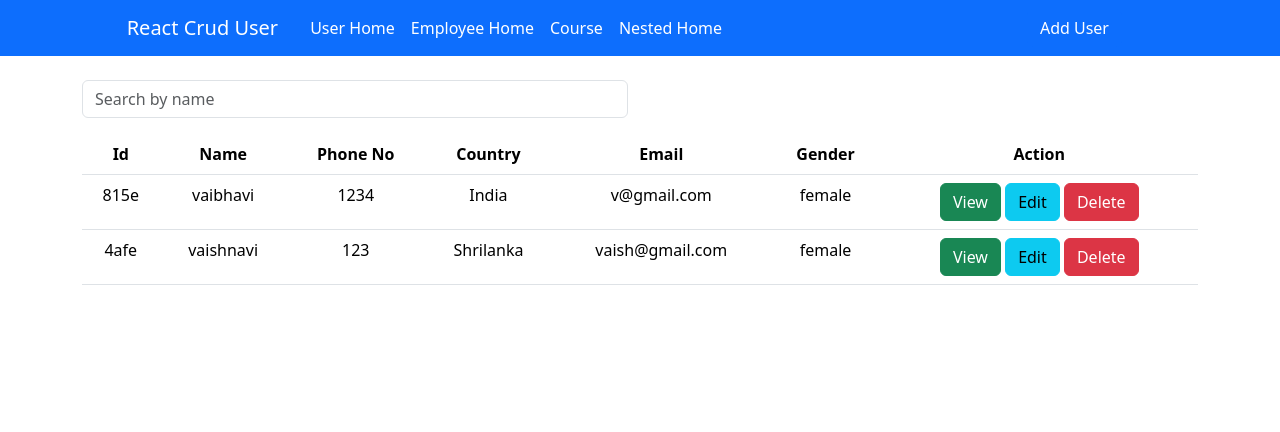
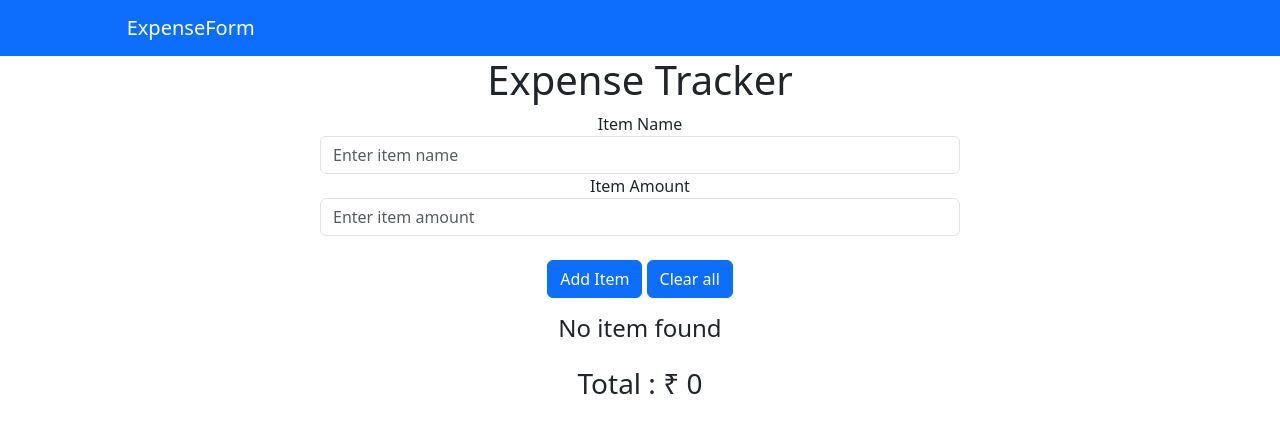
Before and after one commit to Vaibhavi7499/react-crud-user, a React (Create React App) app: page / in a window 1280 px wide. Shown: the top 432 px of the page. Built offline with nearby package versions, Linux system fonts and the light colour scheme; data requests are answered from the project's data file.

Commit message:
Expense tracker

```diff
--- a/src/App.js
+++ b/src/App.js
@@ -18,6 +18,9 @@ import React from "react";
 import Todo from "./Todo";
 import CssPractise from "./components/CssPractise";
 import { Suspense } from "react";
+import ExpenseForm from "./expenseTracker/ExpenseForm";
+import ExpenseList from "./expenseTracker/ExpenseList";
+import ExpensePrice from "./expenseTracker/ExpensePrice";
 
 let Home = React.lazy(() => import("./components/Home"));
 let About = React.lazy(() => import("./components/About"));
@@ -35,7 +38,7 @@ let NestedAbout = React.lazy(() => import("./components/NestedAbout"));
 function App() {
   return (
     <div className="App">
-      <BrowserRouter>
+      {/* <BrowserRouter>
         <Layout />
         <Suspense fallback={<div>Loading....</div>}>
           <Routes>
@@ -57,6 +60,13 @@ function App() {
             </Route>
           </Routes>
         </Suspense>
+      </BrowserRouter> */}
+      <BrowserRouter>
+      <Layout/>
+      <Routes>
+        <Route path="/" element={<ExpenseForm/>}/>
+
+      </Routes>
       </BrowserRouter>
     </div>
     // <CssPractise></CssPractise>
--- a/src/components/Home.jsx
+++ b/src/components/Home.jsx
@@ -60,6 +60,7 @@ function Home() {
 
   return (
     <div class="container mt-4">
+      <h1>kishor phawade</h1>
       <div class="row mb-3">
         <div class="col-md-6">
           <div class="input-group">
--- a/src/components/Layout.jsx
+++ b/src/components/Layout.jsx
@@ -19,7 +19,7 @@ function Layout() {
         <div className="container-fluid col-md-10">
           <div className="collapse navbar-collapse" id="navbarNav">
             <ul className="navbar-nav">
-              <li className="nav-item">
+              {/* <li className="nav-item">
                 <Link className="nav-link navbar-brand" to="/">
                   React Crud User
                 </Link>
@@ -44,10 +44,16 @@ function Layout() {
                 <Link className="nav-link active" to="/nestedhome">
                   Nested Home
                 </Link>
+              </li> */}
+              <li className="nav-item">
+                <Link className="nav-link navbar-brand" to="/">
+                  ExpenseForm
+                </Link>
               </li>
+
             </ul>
           </div>
-          <div className="col-md-2">
+          {/* <div className="col-md-2">
             <button className="btn btn-primary" onClick={navigateToPath}>
               {location?.pathname === "/emphome"
                 ? "Add Employee"
@@ -55,7 +61,7 @@ function Layout() {
                 ? "Add User"
                 : ""}
             </button>
-          </div>
+          </div> */}
         </div>
       </nav>
     </div>
--- /dev/null
+++ b/src/expenseTracker/ExpenseForm.jsx
@@ -0,0 +1,65 @@
+import React, { useState } from "react";
+import ExpenseList from "./ExpenseList";
+import ExpensePrice from "./ExpensePrice";
+
+const ExpenseForm = () => {
+  let [itemName, setItemName] = useState("");
+  let [itemAmount, setItemAmount] = useState("");
+  let [expense, setExpense] = useState([]);
+
+  //console.log(itemName,itemAmount)
+
+  let addItem = () => {
+    if (itemName === "" || itemAmount === "") {
+      alert("Please enter the datails....");
+    } else {
+      setExpense([...expense, { name: itemName, amount: itemAmount }]);
+      setItemName("");
+      setItemAmount("");
+    }
+  };
+
+  //console.log(expense)
+
+  let clearAll = () => {
+    setExpense([]);
+  };
+  console.log("form");
+  return (
+    <div className="col-md-6 m-auto">
+      <h1>Expense Tracker</h1>
+      <div>
+        <label>Item Name </label>
+        <input
+          className="form-control"
+          type="text"
+          placeholder="Enter item name"
+          value={itemName}
+          onChange={(e) => setItemName(e.target.value)}
+        />
+        <label>Item Amount </label>
+        <input
+          className="form-control"
+          type="text"
+          placeholder="Enter item amount"
+          value={itemAmount}
+          onChange={(e) => setItemAmount(e.target.value)}
+        />
+        <button className="btn btn-primary mt-4" onClick={addItem}>
+          Add Item
+        </button>{" "}
+        <button className="btn btn-primary mt-4" onClick={clearAll}>
+          Clear all
+        </button>
+      </div>
+      <div className="mt-3">
+        <ExpenseList expense={expense}></ExpenseList>
+      </div>
+      <div className="mt-3">
+        <ExpensePrice expense={expense}></ExpensePrice>
+      </div>
+    </div>
+  );
+};
+
+export default ExpenseForm;
--- /dev/null
+++ b/src/expenseTracker/ExpenseList.jsx
@@ -0,0 +1,28 @@
+import React from "react";
+import { memo } from "react";
+
+const ExpenseList = (props) => {
+  console.log("list");
+  return (
+    <div>
+      <div>
+        <ul class="list-group list-group-flush">
+          {props?.expense?.length ? (
+            props?.expense?.map((e, i) => (
+              <h3>
+                {" "}
+                <li key={i} class="list-group-item">
+                  {e?.name} : ₹ {e?.amount}.00
+                </li>
+              </h3>
+            ))
+          ) : (
+            <h4>No item found</h4>
+          )}
+        </ul>
+      </div>
+    </div>
+  );
+};
+
+export default memo(ExpenseList);
--- /dev/null
+++ b/src/expenseTracker/ExpensePrice.jsx
@@ -0,0 +1,16 @@
+import React from "react";
+import { memo } from "react";
+
+const ExpensePrice = (props) => {
+  let a = props?.expense?.reduce((a, c) => {
+    return a + Number(c?.amount);
+  }, 0);
+  console.log("count");
+  return (
+    <div>
+      <h3>Total : ₹ {a}</h3>
+    </div>
+  );
+};
+
+export default memo(ExpensePrice);
```
